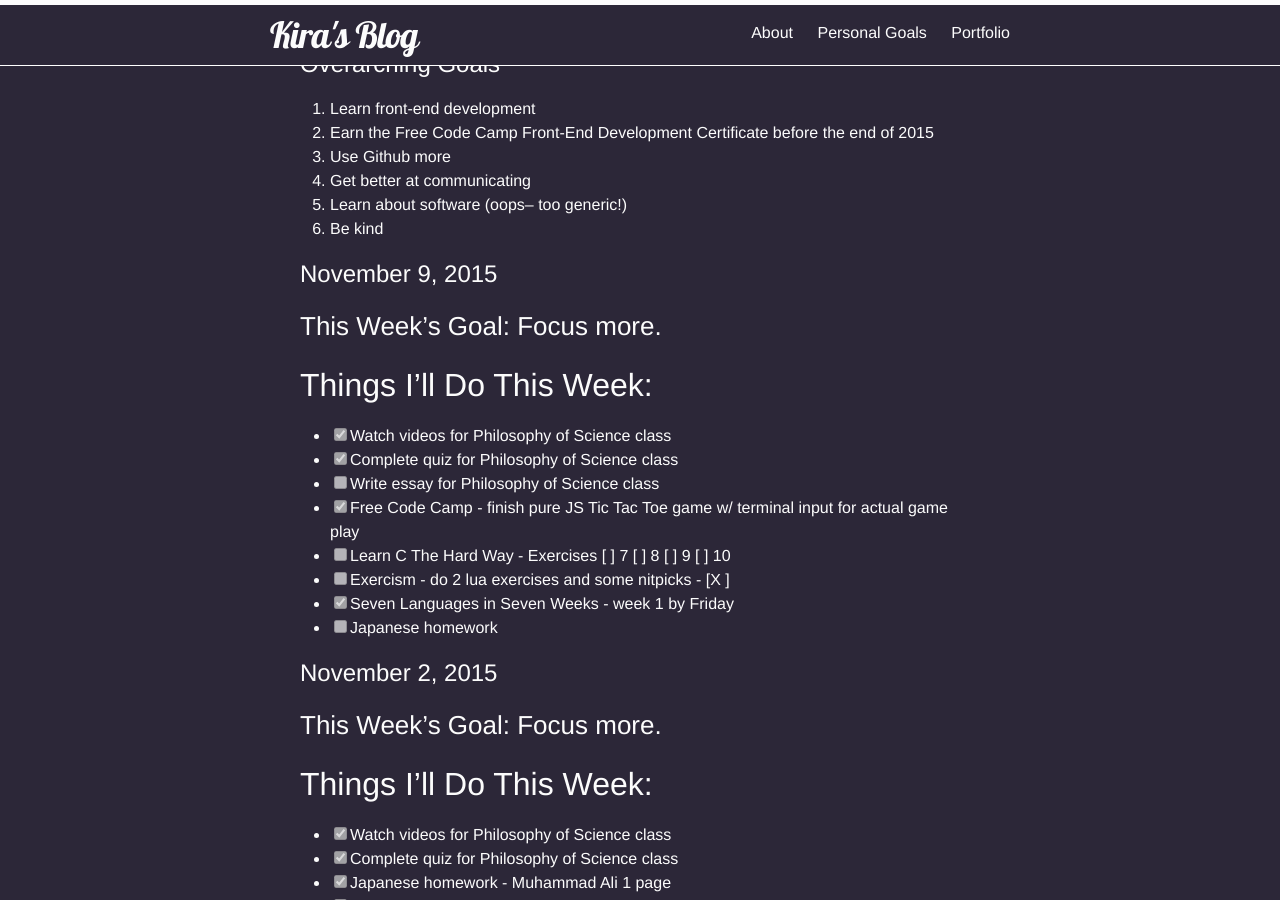
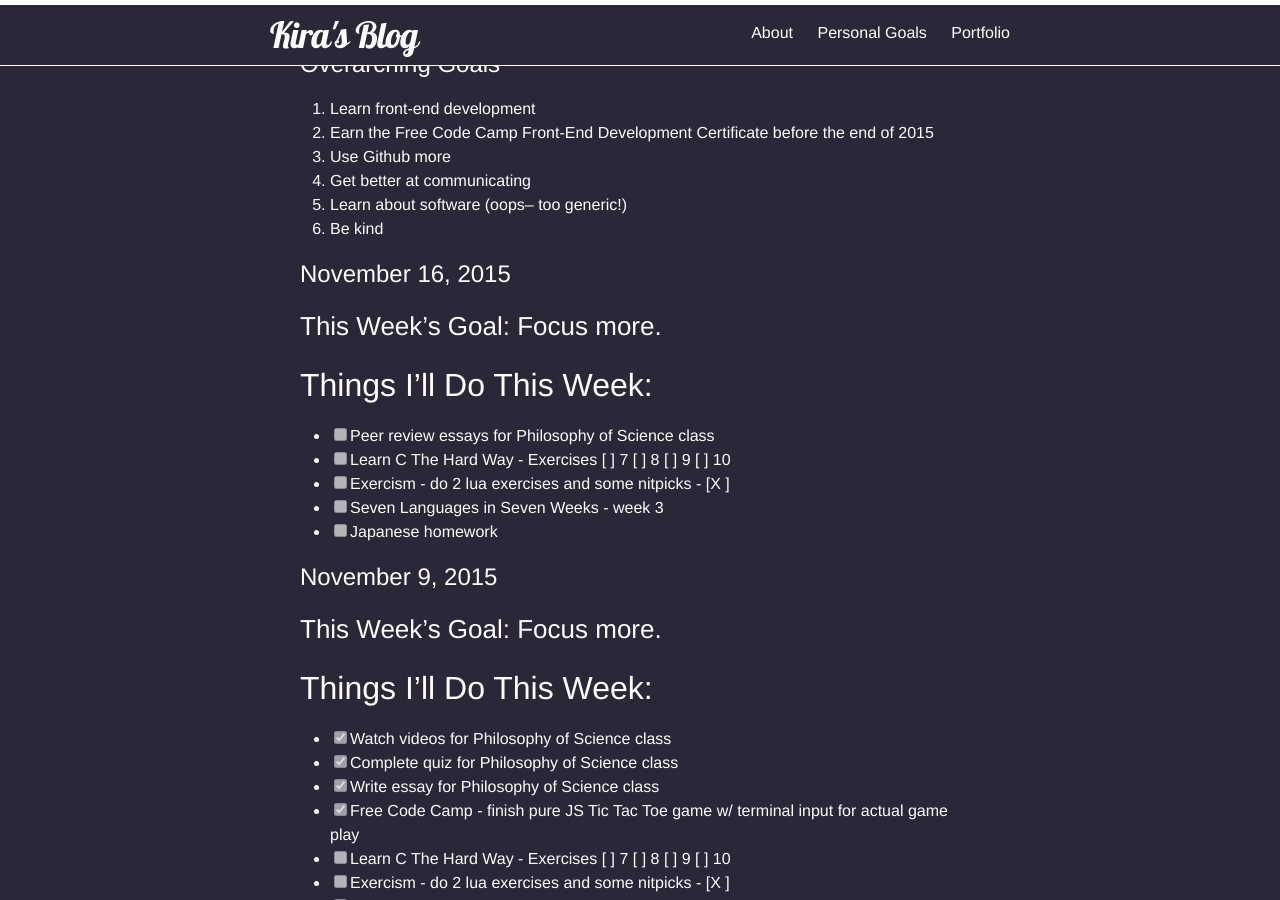
Before and after one commit to kirakirakira/blog, a Jekyll site: the page built from personal-goals.md, in a window 1280 px wide and 900 px high, scrolled down 301 px. Built offline with Jekyll 4.4.1, drawn with Linux system fonts in a browser that asks for light colours; Markdown is read by kramdown in place of the engine named in the settings.

Commit message:
Update personal-goals.md

```diff
--- a/personal-goals.md
+++ b/personal-goals.md
@@ -19,6 +19,17 @@ Why? I realized what I have been doing and what I want to do is all over the pla
 5. Learn about software (oops-- too generic!)
 6. Be kind
 
+# November 16, 2015
+
+### This Week's Goal: Focus more.
+
+## Things I'll Do This Week:
+- [ ] Peer review essays for Philosophy of Science class
+- [ ] Learn C The Hard Way - Exercises [ ] 7 [ ] 8 [ ] 9 [ ] 10
+- [ ] Exercism - do 2 lua exercises and some nitpicks - [X ]
+- [ ] Seven Languages in Seven Weeks - week 3
+- [ ] Japanese homework
+
 # November 9, 2015
 
 ### This Week's Goal: Focus more.
@@ -26,7 +37,7 @@ Why? I realized what I have been doing and what I want to do is all over the pla
 ## Things I'll Do This Week:
 - [X] Watch videos for Philosophy of Science class
 - [X] Complete quiz for Philosophy of Science class
-- [ ] Write essay for Philosophy of Science class
+- [X] Write essay for Philosophy of Science class
 - [X] Free Code Camp - finish pure JS Tic Tac Toe game w/ terminal input for actual game play
 - [ ] Learn C The Hard Way - Exercises [ ] 7 [ ] 8 [ ] 9 [ ] 10
 - [ ] Exercism - do 2 lua exercises and some nitpicks - [X ]
```
